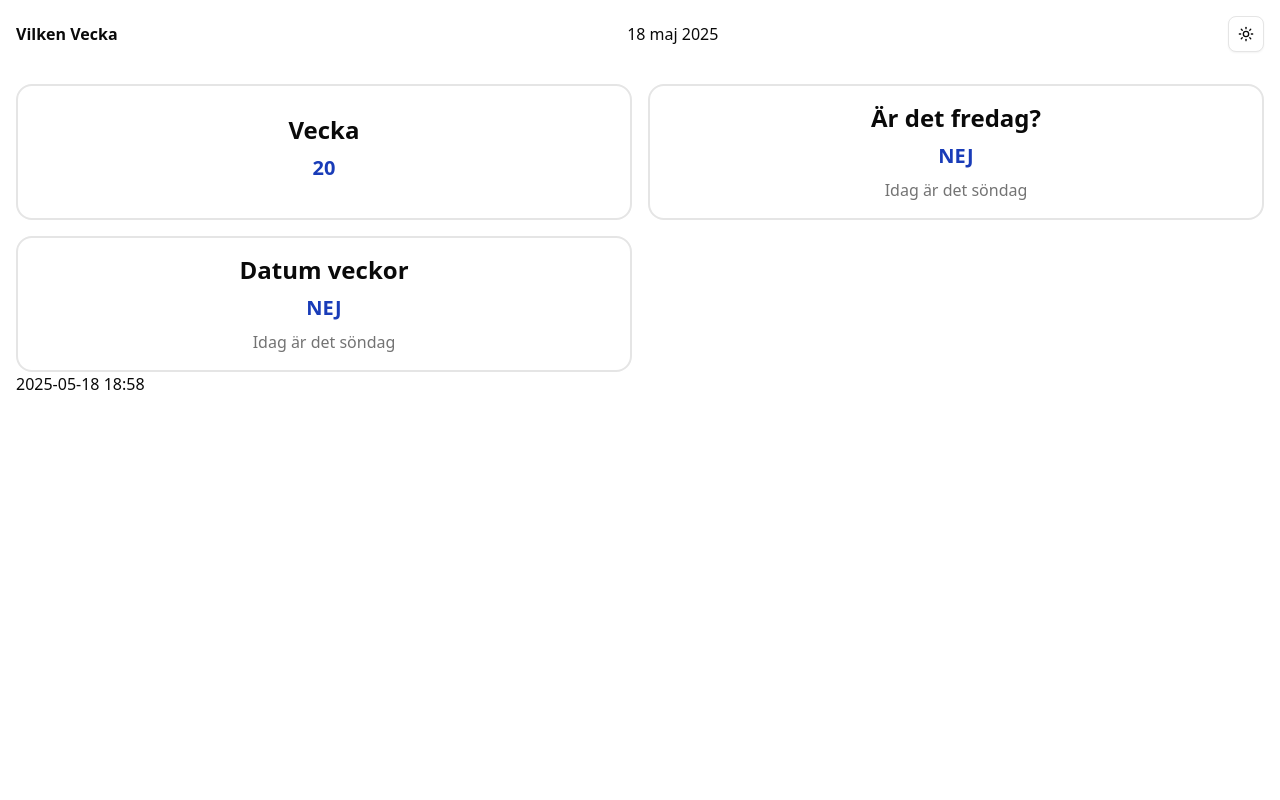
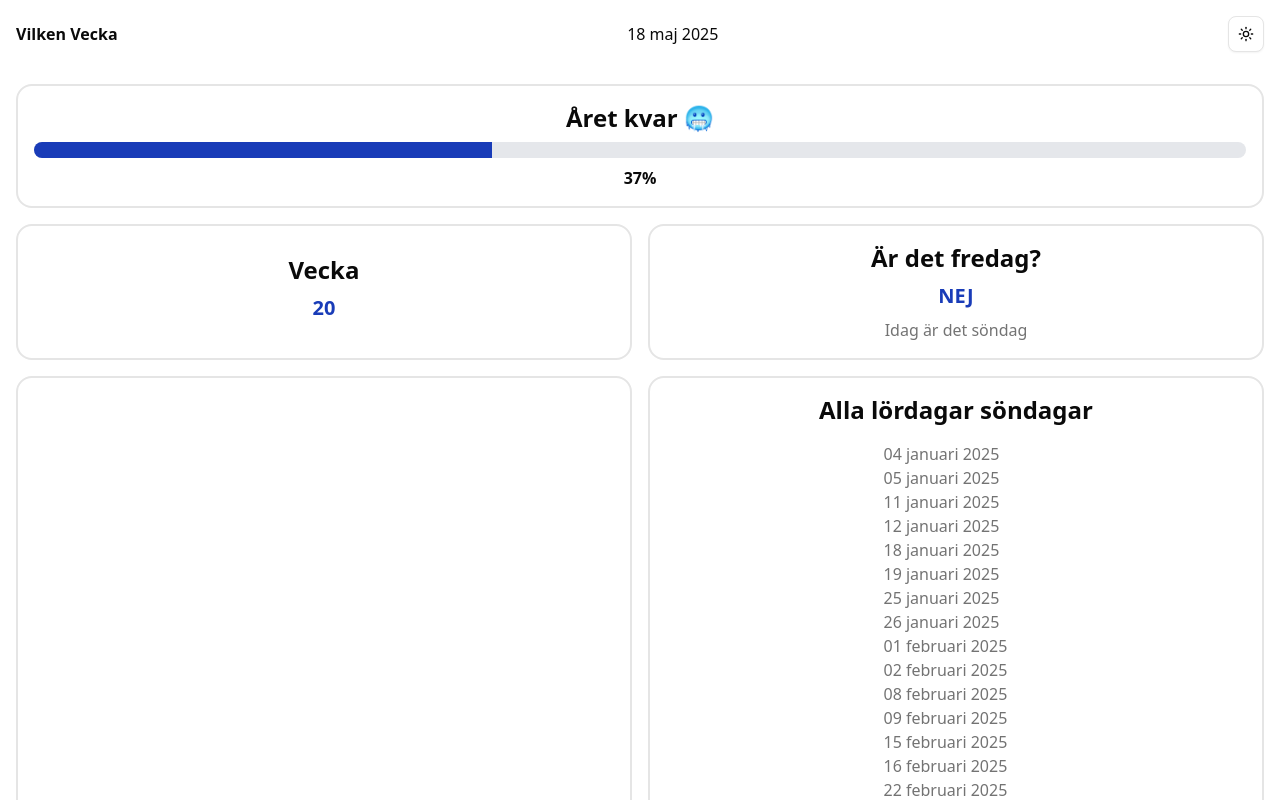
Before and after one commit to jonte265/what-week, a Next.js app: page / in a window 1280 px wide. Shown: the top 800 px of the page. Built offline with nearby package versions, Linux system fonts and the light colour scheme.

Commit message:
add year progress bar

```diff
--- a/app/page.tsx
+++ b/app/page.tsx
@@ -8,6 +8,8 @@ import {
   formatDistance,
   formatRelative,
   subDays,
+  eachWeekOfInterval,
+  eachWeekendOfYear,
 } from 'date-fns';
 import { sv } from 'date-fns/locale';
 import { useEffect, useState } from 'react';
@@ -20,9 +22,15 @@ import {
   CardTitle,
 } from '@/components/ui/card';
 import InfoCard from '@/components/custom/InfoCard';
+import YearProgress from '@/components/custom/YearProgress';
 
 export default function Home() {
   const date = new Date();
+  const currentYear = date.getFullYear();
+
+  const weekends = eachWeekendOfYear(new Date(currentYear, 0, 1));
+
+  console.log(weekends);
 
   const [isItFriday, setIsItFriday] = useState(false);
 
@@ -31,7 +39,8 @@ export default function Home() {
   }, []);
 
   return (
-    <main className='p-4'>
+    <main className='flex flex-col gap-4 p-4'>
+      <YearProgress />
       <div className='grid grid-cols-2 gap-4'>
         <InfoCard
           infoTitle='Vecka'
@@ -39,17 +48,25 @@ export default function Home() {
         />
         <InfoCard
           infoTitle='Är det fredag?'
-          infoHeading={isItFriday ? 'JA' : 'NEJ'}
+          infoHeading={isItFriday ? 'JA 🎉' : 'NEJ'}
           infoDesc={`Idag är det ${format(date, 'eeee', { locale: sv })}`}
         />
 
+        <InfoCard infoTitle='Datum veckor' infoDesc='yo' />
+
         <InfoCard
-          infoTitle='Datum veckor'
-          infoHeading={isItFriday ? 'JA' : 'NEJ'}
-          infoDesc={`Idag är det ${format(date, 'eeee', { locale: sv })}`}
+          infoTitle='Alla lördagar söndagar'
+          infoDesc={
+            <ul>
+              {weekends.map((weekend, idx) => (
+                <li key={idx}>
+                  {format(weekend, 'dd MMMM yyyy', { locale: sv })}
+                </li>
+              ))}
+            </ul>
+          }
         />
       </div>
-      <p>{format(date, 'yyyy-MM-dd HH:mm', { locale: sv })}</p>
     </main>
   );
 }
--- /dev/null
+++ b/components/custom/YearProgress.tsx
@@ -0,0 +1,23 @@
+import { format, getDayOfYear } from 'date-fns';
+import { sv } from 'date-fns/locale';
+
+function YearProgress() {
+  const date = new Date();
+  const dayOfYear = getDayOfYear(date);
+  const percent = Math.floor((dayOfYear / 365) * 100);
+
+  return (
+    <div className='border-2 rounded-2xl p-4 flex flex-col items-center justify-center gap-2'>
+      <h2 className='text-2xl font-bold'>Året kvar 🥶</h2>
+      <progress
+        value={dayOfYear}
+        max={365}
+        className='w-full h-4 rounded-full overflow-hidden [&::-webkit-progress-bar]:bg-gray-200 dark:[&::-webkit-progress-bar]:bg-gray-600 [&::-webkit-progress-value]:bg-blue-800 dark:[&::-webkit-progress-value]:bg-blue-400'
+      ></progress>
+
+      <p className='font-semibold'>{percent}%</p>
+    </div>
+  );
+}
+
+export default YearProgress;
```
